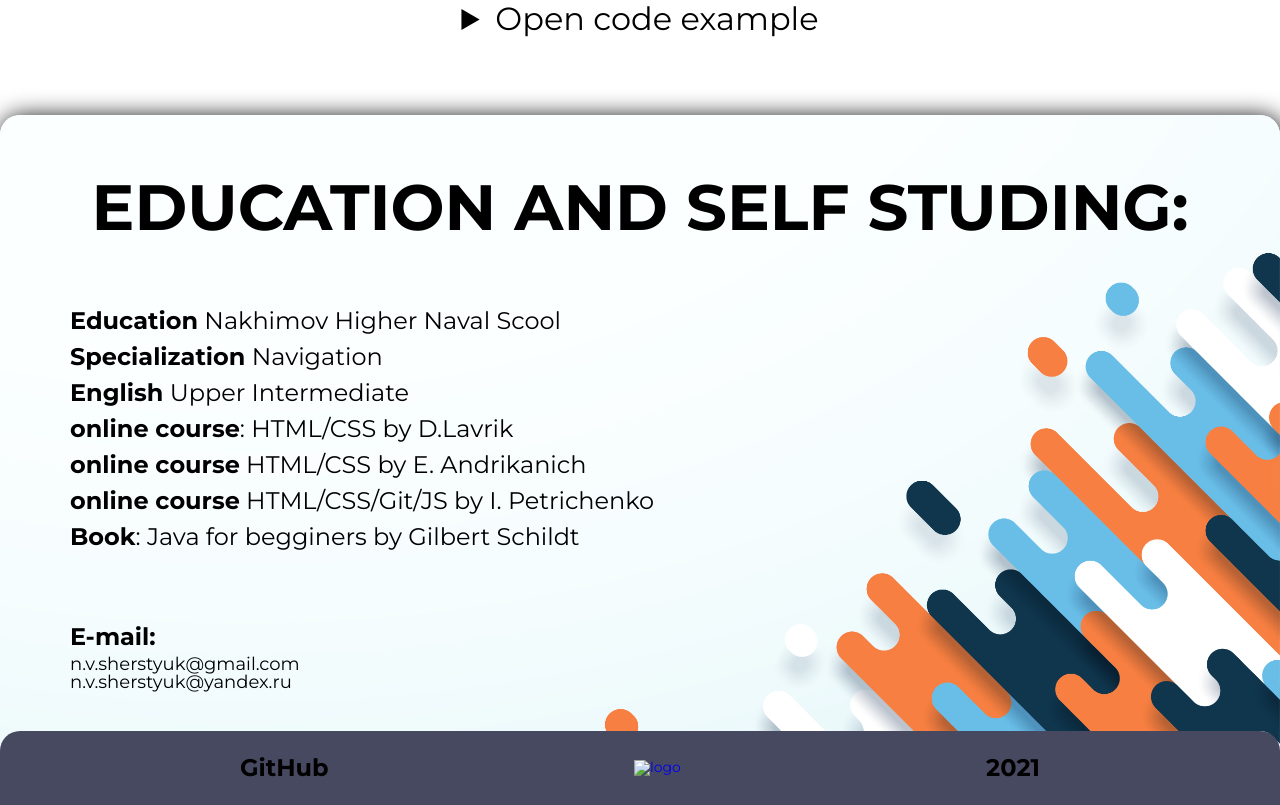
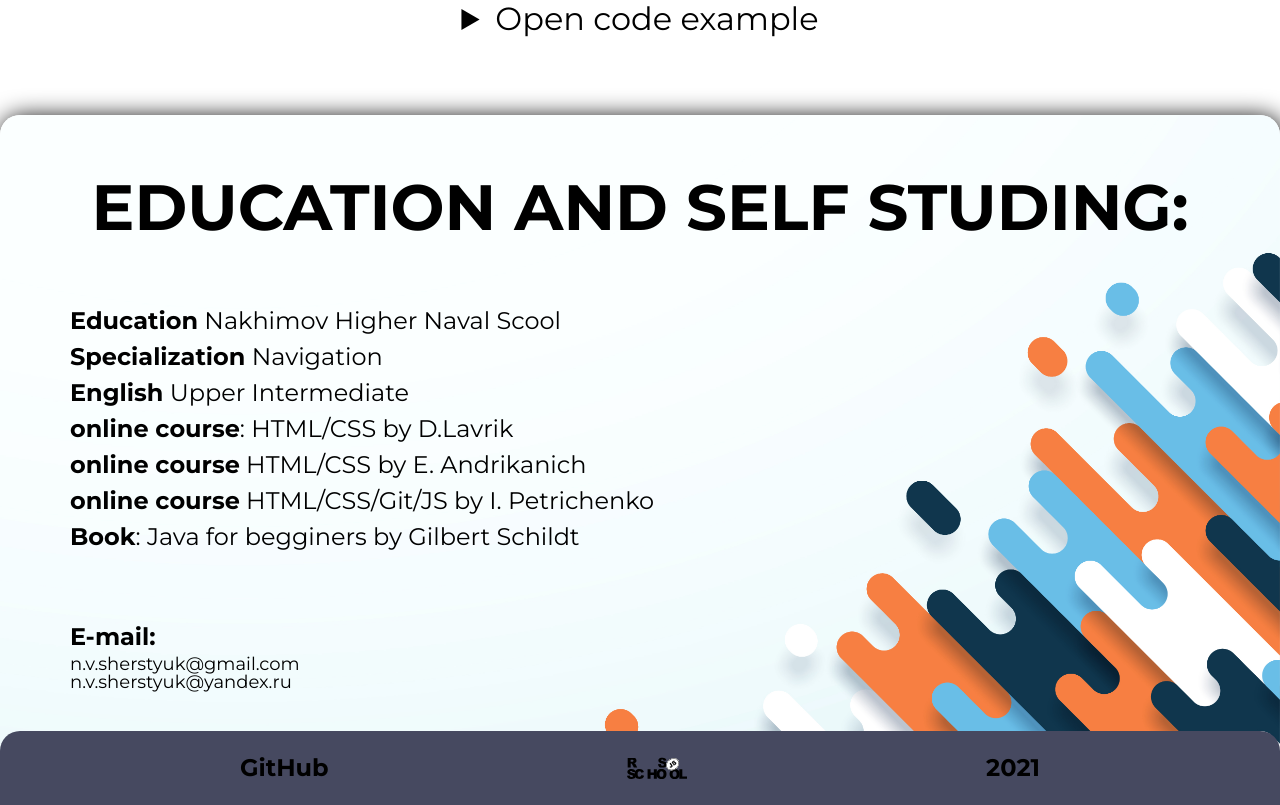
Before and after one commit to 1337mekanik/rss_prev, a plain HTML site: page index.html in a window 1280 px wide. Shown: the part 1879-2684 px from the top of the page. Drawn offline with Linux system fonts and the light colour scheme; the site is published under a folder, as on GitHub Pages, so addresses that start at the root find nothing.

Commit message:
Update index.html

```diff
--- a/index.html
+++ b/index.html
@@ -204,7 +204,7 @@
             <div class="footer__body">
                 <div class="footer__item footer__item-link"><a href="https://github.com/1337mekanik" class="github-link">GitHub</a></div>
                 <div class="footer__item footer__item-img">
-                    <a href="https://rs.school/js/" class="link"><img src="/img/icon/rs_school_js.svg" alt="logo" class="logo"></a>
+                    <a href="https://rs.school/js/" class="link"><img src="./img/icon/rs_school_js.svg" alt="logo" class="logo"></a>
                 </div>
                 <div class="footer__item footer__item-text">
                     <div class="footer__item-text">2021</div>
```
